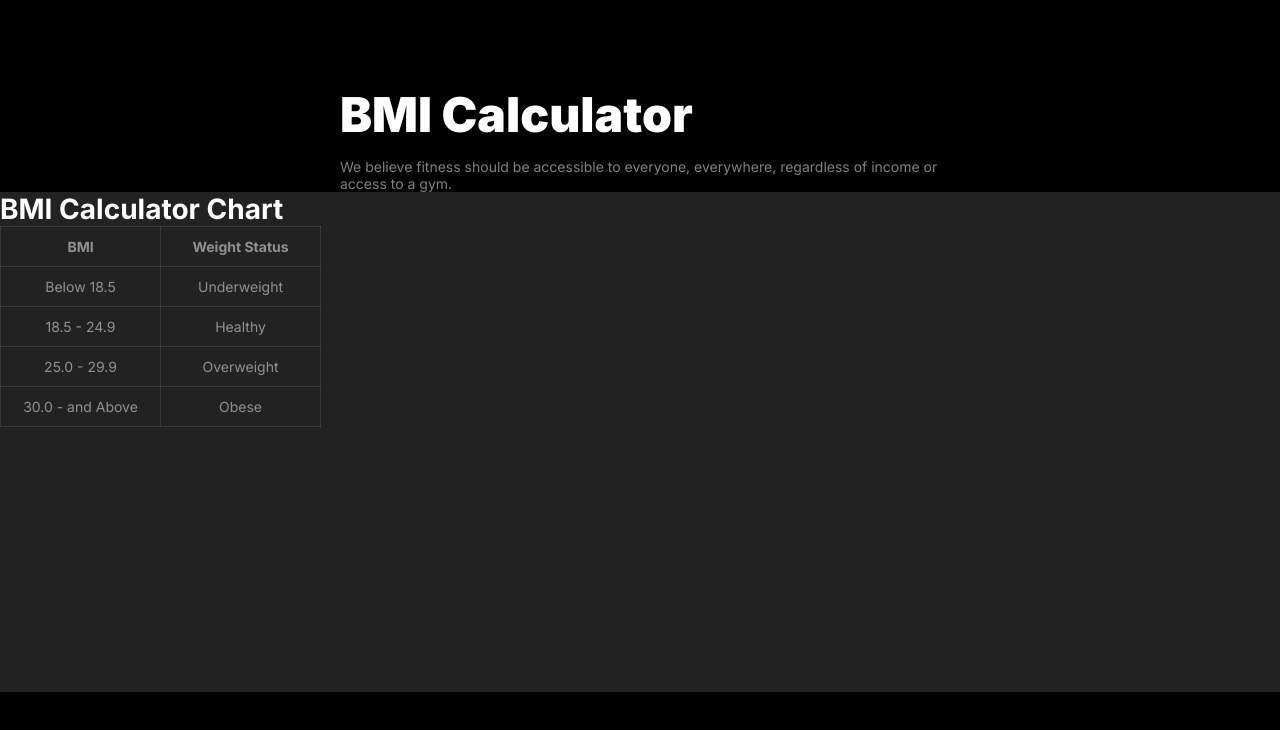
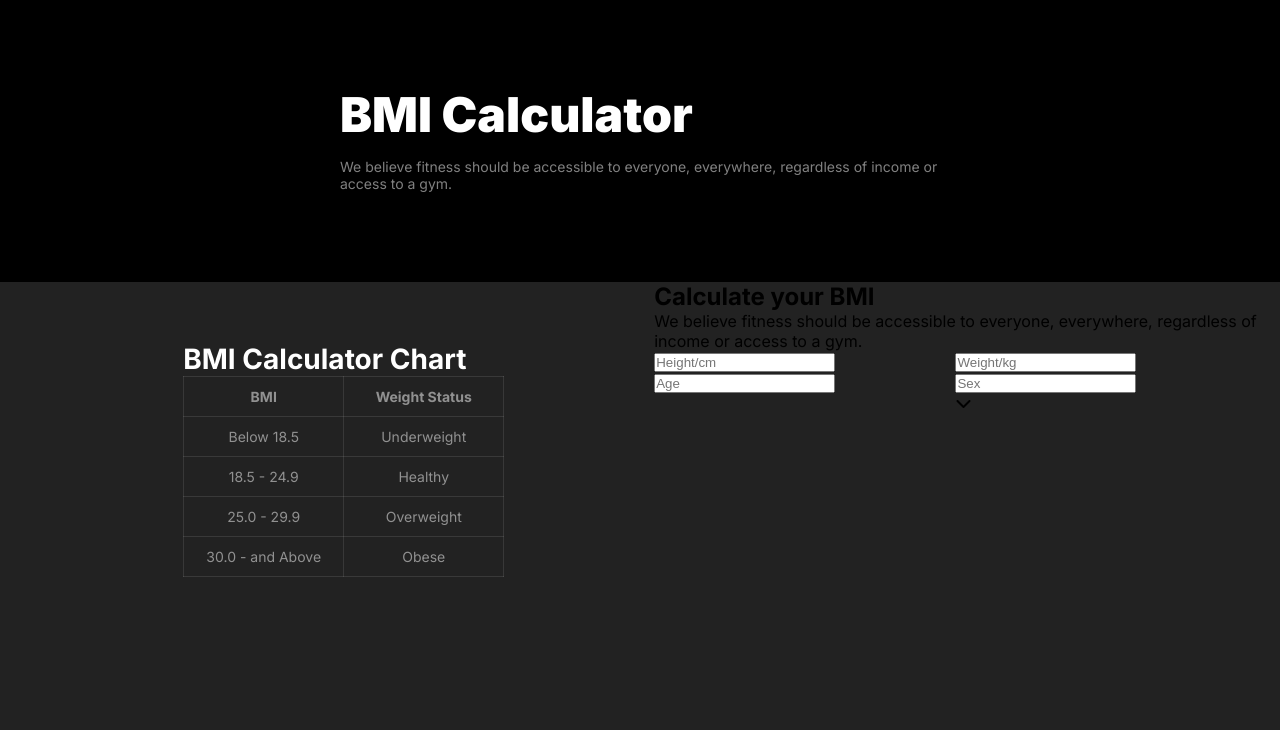
Before and after one commit to rony1957/Assignment2-Fitness-website, a plain HTML site: page index.html in a window 1280 px wide. Shown: the part 2495-3225 px from the top of the page. Before the commit the page ends 3187 px from the top, so only its background shows below. Drawn offline with Linux system fonts and the light colour scheme; a web font is replaced by a local one.

Commit message:
from input commit

```diff
--- a/index.html
+++ b/index.html
@@ -197,7 +197,7 @@
 
             <div class="bmi-with">
                 <div class="bmi-table">
-                    <h3 class="cart-tittle">BMI Calculator Chart</h3>
+                    <h2 class="cart-tittle">BMI Calculator Chart</h2>
                     <!-- table -->
 
                     <table>
@@ -237,6 +237,42 @@
 
 
                 <div class="bmi-form">
+                    <h2 class="calculate-tittle">Calculate your BMI</h2>
+                    <p class="calculate-sub">We believe fitness should be accessible to everyone, everywhere, regardless of <br> income or access to a gym. </p>
+
+                    <!-- from -->
+
+                    <form action="" class="calculate-form">
+
+                        <div class="common">
+                            <div class="height">
+                                <input type="text" id="height" placeholder="Height/cm">
+                            </div>
+
+                            <div class="weight">
+                                <input type="text" id="weight" placeholder="Weight/kg">
+                            </div>
+
+                            <div class="age">
+                                <input type="text" id="age" placeholder="Age">
+                            </div>
+
+                            <div class="sex">
+                                <div class="sex-frm">
+                                    <input type="text" id="sex" placeholder="Sex">
+                                </div>
+                                <div class="font-sex">
+                                    <i class="fa-solid fa-chevron-down"></i>
+                                </div>
+                            </div>
+                        </div>
+
+
+
+
+                    </form>
+
+
 
                 </div>
             </div>
--- a/style.css
+++ b/style.css
@@ -341,15 +341,19 @@ body{
     background-color: rgb(34, 34, 34);
     margin-top: 90px;
     margin: 0 auto;
+    margin-top: 90px;
 }
 .bmi-with{
     width: 1440px;
     margin: 0 auto;
-
+    display: flex;
+    justify-content: center;
+    gap: 150px;
 }
 .cart-tittle{
     font-size: 1.75rem;
     color: white;
+    margin-top: 60px;
 }
 
 /* table */
@@ -364,6 +368,14 @@ td, th{
     font-size: 14px;
     color: rgba(255, 255, 255, 0.5);
 }
+
+/* form */
+.common{
+    display: grid;
+    grid-template-columns: repeat(2, 1fr);
+}
+
+
 /* CSS end */
 
 
```
